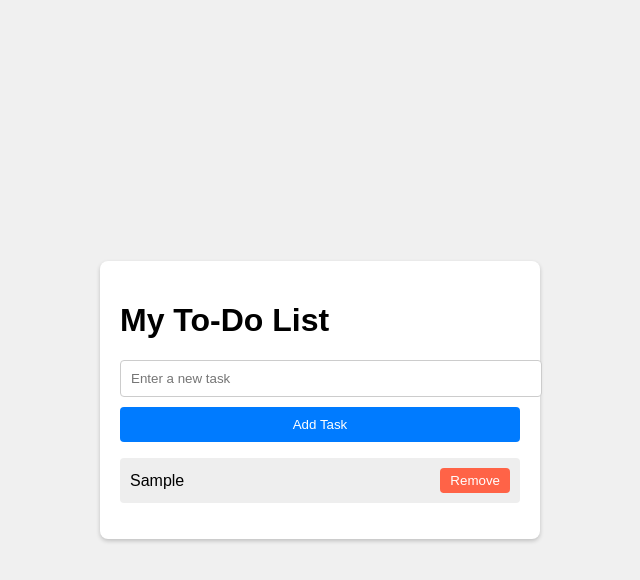
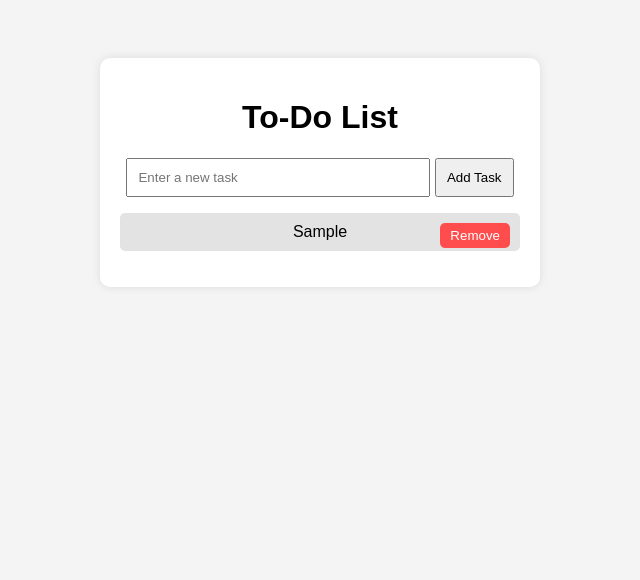
Before and after one commit to amara2002/dynamic-to-do-list-js, a plain HTML site: page index.html in a window 1280 px wide. Both pictures are taken after typing "Sample" into the empty fields and a click on the button "Add Task". Shown: the whole page, without its empty margins (320-960 px from the left). Drawn offline with Linux system fonts and the light colour scheme.

Commit message:
Implemented Local Storage for To-Do List

```diff
--- a/index.html
+++ b/index.html
@@ -1,21 +1,19 @@
 <!DOCTYPE html>
 <html lang="en">
 <head>
-    <meta charset="UTF-8" />
-    <meta name="viewport" content="width=device-width, initial-scale=1" />
-    <title>To-Do List Application</title>
-    <link rel="stylesheet" href="styles.css" />
+  <meta charset="UTF-8" />
+  <meta name="viewport" content="width=device-width, initial-scale=1.0"/>
+  <title>Dynamic To-Do List</title>
+  <link rel="stylesheet" href="styles.css"/>
 </head>
 <body>
-    <div id="todo-app">
-        <h1>My To-Do List</h1>
-        <input type="text" id="task-input" placeholder="Enter a new task" />
-        <button id="add-task-btn">Add Task</button>
-        <ul id="task-list">
-            <!-- Tasks will appear here -->
-        </ul>
-    </div>
+  <div class="container">
+    <h1>To-Do List</h1>
+    <input type="text" id="taskInput" placeholder="Enter a new task" />
+    <button id="addButton">Add Task</button>
+    <ul id="taskList"></ul>
+  </div>
 
-    <script src="script.js"></script>
+  <script src="script.js"></script>
 </body>
 </html>
--- a/script.js
+++ b/script.js
@@ -1,46 +1,64 @@
-document.addEventListener('DOMContentLoaded', function () {
-    const addButton = document.getElementById('add-task-btn');
-    const taskInput = document.getElementById('task-input');
-    const taskList = document.getElementById('task-list');
+const taskInput = document.getElementById('taskInput');
+const addButton = document.getElementById('addButton');
+const taskList = document.getElementById('taskList');
 
-    // Function to add a new task
-    function addTask() {
+// Load tasks when page loads
+document.addEventListener('DOMContentLoaded', () => {
+  loadTasks();
+});
+
+// Add task on button click
+addButton.addEventListener('click', () => {
   const taskText = taskInput.value.trim();
+  if (taskText) {
+    addTask(taskText);
+    taskInput.value = '';
+  }
+});
 
-        if (taskText === "") {
-            alert("Please enter a task.");
-            return;
+// Add task on Enter key press
+taskInput.addEventListener('keypress', (e) => {
+  if (e.key === 'Enter') {
+    const taskText = taskInput.value.trim();
+    if (taskText) {
+      addTask(taskText);
+      taskInput.value = '';
+    }
+  }
+});
+
+// Load tasks from localStorage
+function loadTasks() {
+  const storedTasks = JSON.parse(localStorage.getItem('tasks') || '[]');
+  storedTasks.forEach(taskText => addTask(taskText, false));
 }
 
-        // Create a new list item
+// Add task to the DOM and optionally to localStorage
+function addTask(taskText, save = true) {
   const li = document.createElement('li');
   li.textContent = taskText;
 
-        // Create the Remove button
   const removeBtn = document.createElement('button');
-        removeBtn.textContent = "Remove";
-        removeBtn.classList.add('remove-btn'); // ✅ Proper use of classList.add
-
-        // Assign onclick event to remove the task
-        removeBtn.onclick = function () {
+  removeBtn.textContent = 'Remove';
+  removeBtn.classList.add('remove-btn');
+  removeBtn.onclick = () => {
     taskList.removeChild(li);
+    removeFromStorage(taskText);
   };
 
-        // Append the button to li, and li to the task list
   li.appendChild(removeBtn);
   taskList.appendChild(li);
 
-        // Clear the input field
-        taskInput.value = "";
+  if (save) {
+    const storedTasks = JSON.parse(localStorage.getItem('tasks') || '[]');
+    storedTasks.push(taskText);
+    localStorage.setItem('tasks', JSON.stringify(storedTasks));
+  }
 }
 
-    // Add task on button click
-    addButton.addEventListener('click', addTask);
-
-    // Add task on pressing "Enter"
-    taskInput.addEventListener('keypress', function (event) {
-        if (event.key === 'Enter') {
-            addTask();
+// Remove task from localStorage
+function removeFromStorage(taskText) {
+  let storedTasks = JSON.parse(localStorage.getItem('tasks') || '[]');
+  storedTasks = storedTasks.filter(task => task !== taskText);
+  localStorage.setItem('tasks', JSON.stringify(storedTasks));
 }
-    });
-});
--- a/styles.css
+++ b/styles.css
@@ -1,68 +1,49 @@
 body {
   font-family: Arial, sans-serif;
-    background-color: #f0f0f0;
-    display: flex;
-    justify-content: center;
-    align-items: center;
-    height: 100vh;
-    margin: 0;
+  background-color: #f4f4f4;
+  text-align: center;
+  padding: 50px;
 }
 
-#todo-app {
-    width: 100%;
-    max-width: 400px;
+.container {
   background: #fff;
   padding: 20px;
-    border-radius: 8px;
-    box-shadow: 0 2px 4px rgba(0,0,0,0.2);
+  border-radius: 10px;
+  box-shadow: 0 0 10px rgba(0,0,0,0.1);
+  max-width: 400px;
+  margin: auto;
 }
 
-#task-input {
-    width: 100%;
+#taskInput {
   padding: 10px;
-    margin-bottom: 10px;
-    border: 1px solid #ccc;
-    border-radius: 4px;
+  width: 70%;
 }
 
-#add-task-btn {
-    width: 100%;
+#addButton {
   padding: 10px;
-    background-color: #007bff;
-    color: white;
-    border: none;
-    border-radius: 4px;
-    cursor: pointer;
 }
 
-#add-task-btn:hover {
-    background-color: #0056b3;
-}
-
-ul {
+#taskList {
   list-style-type: none;
   padding: 0;
 }
 
 li {
-    background-color: #eeeeee;
-    margin-top: 8px;
+  background: #e3e3e3;
+  margin: 10px 0;
   padding: 10px;
-    border-radius: 4px;
-    display: flex;
-    justify-content: space-between;
-    align-items: center;
+  border-radius: 5px;
+  position: relative;
 }
 
 .remove-btn {
+  background: #ff4d4d;
+  border: none;
+  color: white;
+  padding: 5px 10px;
+  border-radius: 5px;
+  position: absolute;
+  right: 10px;
+  top: 10px;
   cursor: pointer;
-    background-color: #ff6347;
-    color: white;
-    border: none;
-    border-radius: 4px;
-    padding: 5px 10px;
 }
-
-.remove-btn:hover {
-    background-color: #d9534f;
-}
```
Lines whose indentation alone changed are shown as unchanged.
